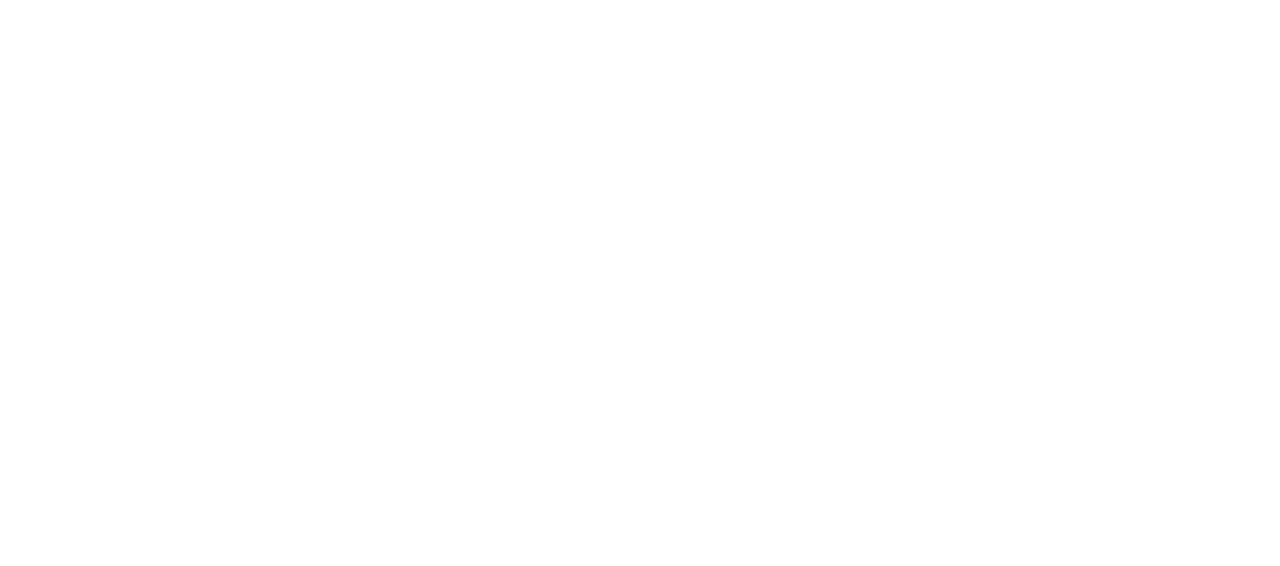
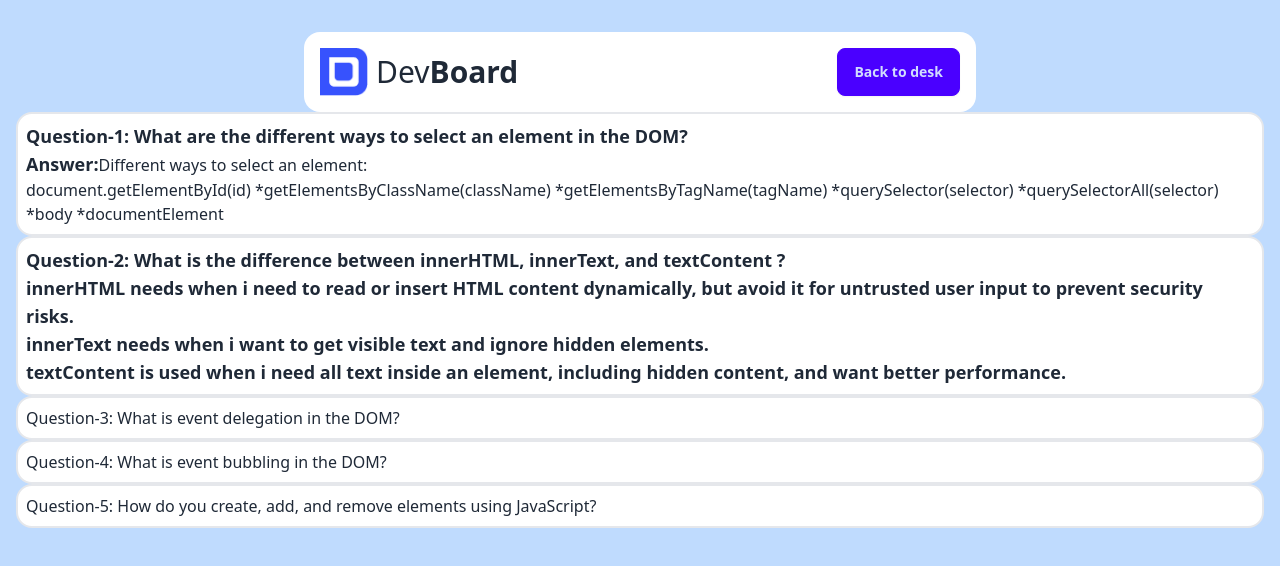
Before and after one commit to Mas-rafe/Dev-board-A5, a plain HTML site: page Html/page2.html in a window 1280 px wide. Drawn offline with nearby package versions, Linux system fonts and the light colour scheme.

Commit message:
404 found

```diff
--- a/Html/page2.html
+++ b/Html/page2.html
@@ -0,0 +1,55 @@
+<!DOCTYPE html>
+<html lang="en">
+<head>
+    <meta charset="UTF-8">
+    <meta name="viewport" content="width=device-width, initial-scale=1.0">
+    <title>Document</title>
+    <link href="https://cdn.jsdelivr.net/npm/daisyui@4.12.24/dist/full.min.css" rel="stylesheet" type="text/css" />
+    <script src="https://cdn.tailwindcss.com"></script>
+</head>
+<body class=" min-h-screen p-4 bg-blue-200">
+    <header class=" bg-[#FFFFFF]  rounded-2xl mt-4 p-4 mx-72 items-center">
+        <nav class="flex justify-between gap-60 items-center">
+            <div  class=" flex items-center gap-2">
+                <img class="w-12" src="/assets/logo.png" alt="">
+                <h3 class="text-3xl">Dev<span class="font-bold">Board</span></h3>
+            </div>
+        <button id="btn-pTwo" class="btn btn-primary">Back to desk</button>
+        </nav>
+      </header>
+      <main class="mx-auto ">
+        <div class="bg-[#FFFFFF] border-2 p-2 rounded-2xl">
+            <h3 class="text-lg font-bold">Question-1: What are the different ways to select an element in the DOM?</h3>
+            <p> <Span class="text-lg font-bold">Answer:</Span>Different ways to select an element: <br>
+                document.getElementById(id)
+                     *getElementsByClassName(className)
+                     *getElementsByTagName(tagName)
+                     *querySelector(selector)
+                     *querySelectorAll(selector)
+                     *body
+                     *documentElement
+            </p>
+        </div>
+        <div class="bg-[#FFFFFF] border-2 p-2 rounded-2xl">
+            <h class="text-lg font-bold">Question-2: What is the difference between innerHTML, innerText, and textContent ?</h3>
+            <p> innerHTML needs when i need to read or insert HTML content dynamically, but avoid it for untrusted user input to prevent security risks. <br>
+                 innerText needs when i want to get visible text and ignore hidden elements. <br>
+                 textContent is used when i need all text inside an element, including hidden content, and want better performance.</p>
+        </div>
+        <div class="bg-[#FFFFFF] border-2 p-2 rounded-2xl">
+            <h3>Question-3: What is event delegation in the DOM?</h3>
+            <p></p>
+        </div>
+        <div class="bg-[#FFFFFF] border-2 p-2 rounded-2xl">
+            <h3>Question-4: What is event bubbling in the DOM?</h3>
+            <p></p>
+        </div>
+        <div class="bg-[#FFFFFF] border-2 p-2 rounded-2xl">
+            <h3>Question-5: How do you create, add, and remove elements using JavaScript?</h3>
+            <p></p>
+        </div>
+      </main>
+    <script src="/javaScript/column1.js"></script>
+    <script src="javaScript/parse.js"></script>
+</body>
+</html>
```
Also changed, not shown: Html/index.html (+4 -0 lines), Html/javaScript/column1.js (+16 -2 lines).
